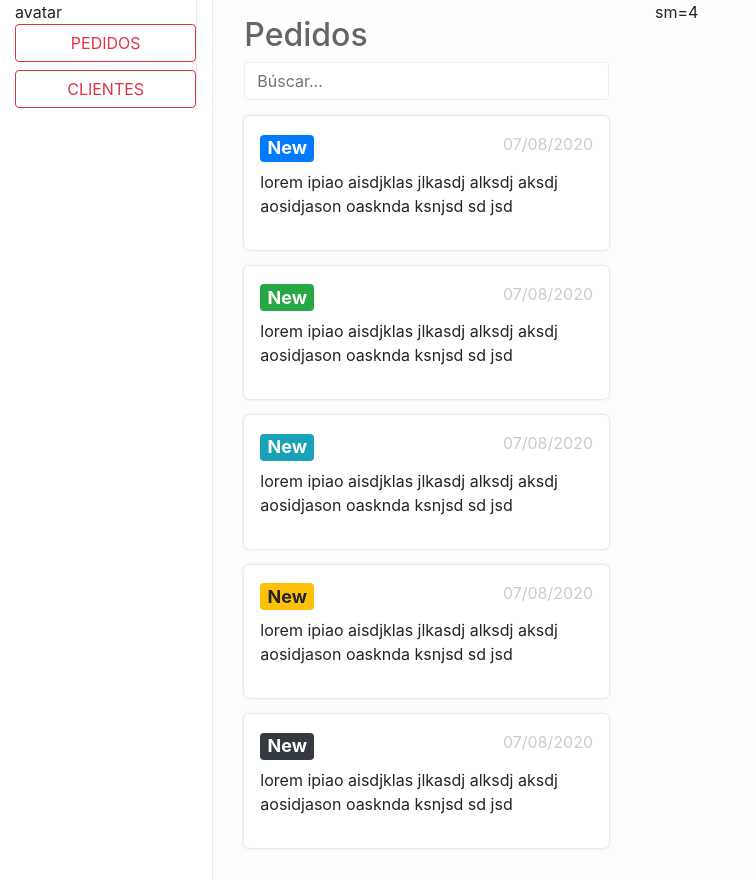
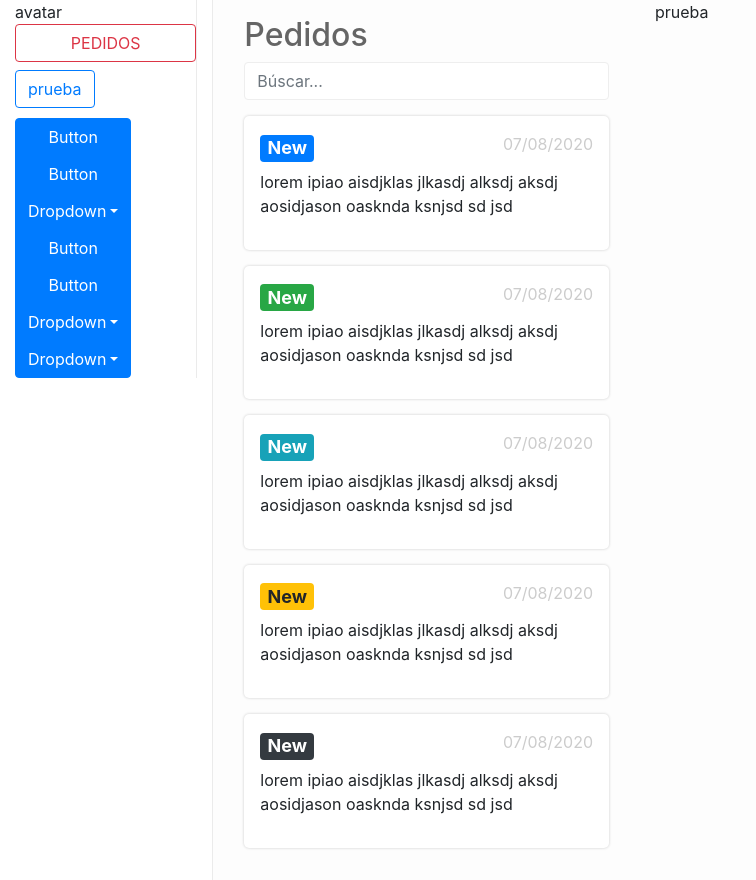
Before and after one commit to jairocobo/react-eass, a React (Create React App) app: page / in a window 1280 px wide. Shown: the whole page, without its empty margins (0-756 px from the left). Built offline with nearby package versions, Linux system fonts and the light colour scheme.

Commit message:
menu prueba

```diff
--- a/src/components/Menu.js
+++ b/src/components/Menu.js
@@ -3,20 +3,51 @@ import React from 'react'
 import '../assets/css/components/Menu.css'
 
 import { Button } from 'react-bootstrap'
+import {Dropdown} from 'react-bootstrap'
+import {ButtonGroup}from 'react-bootstrap'
+import {DropdownButton} from 'react-bootstrap'
+import {ButtonToolbar} from 'react-bootstrap'
 
 const Menu = () => {
     return (
         <nav className="Menu">
             <div className="Avatar">
    avatar
+
             </div>
+
             <div className="MenuFast">
                 <Button variant="outline-danger" block>PEDIDOS</Button>
-                <Button variant="outline-danger" block>CLIENTES</Button>
+               <ButtonToolbar vertical>
+                           <h1>   <Button variant="outline-primary">prueba</Button> </h1>
+
+               </ButtonToolbar>
             </div>
+
+
             <div className="MenuList">
 
+            <ButtonGroup vertical>
+                        <Button>Button</Button>
+                        <Button>Button</Button>
+                        <DropdownButton as={ButtonGroup} title="Dropdown" id="bg-vertical-dropdown-1">
+                        <Dropdown.Item eventKey="1">Dropdown link</Dropdown.Item>
+                        <Dropdown.Item eventKey="2">Dropdown link</Dropdown.Item>
+            </DropdownButton>
+            <Button>Button</Button>
+            <Button>Button</Button>
+                         <DropdownButton as={ButtonGroup} title="Dropdown" id="bg-vertical-dropdown-2">
+                         <Dropdown.Item eventKey="1">Dropdown link</Dropdown.Item>
+                         <Dropdown.Item eventKey="2">Dropdown link</Dropdown.Item>
+            </DropdownButton>
+                         <DropdownButton as={ButtonGroup} title="Dropdown" id="bg-vertical-dropdown-3">
+                         <Dropdown.Item eventKey="1">Dropdown link</Dropdown.Item>
+                         <Dropdown.Item eventKey="2">Dropdown link</Dropdown.Item>
+            </DropdownButton>
+            </ButtonGroup>
+
             </div>
+
         </nav>
     )
 }
--- a/src/pages/App.js
+++ b/src/pages/App.js
@@ -8,6 +8,7 @@ import {Row, Col} from 'react-bootstrap'
 
 import '../assets/css/pages/App.css'
 
+
 const App = () => {
   return (
     <Row className="App">
@@ -17,7 +18,7 @@ const App = () => {
       <Col sm={4}>
         <Orders />
       </Col>
-      <Col sm={6}>sm=4</Col>
+      <Col sm={6}>prueba</Col>
     </Row>
   )
 }
```
